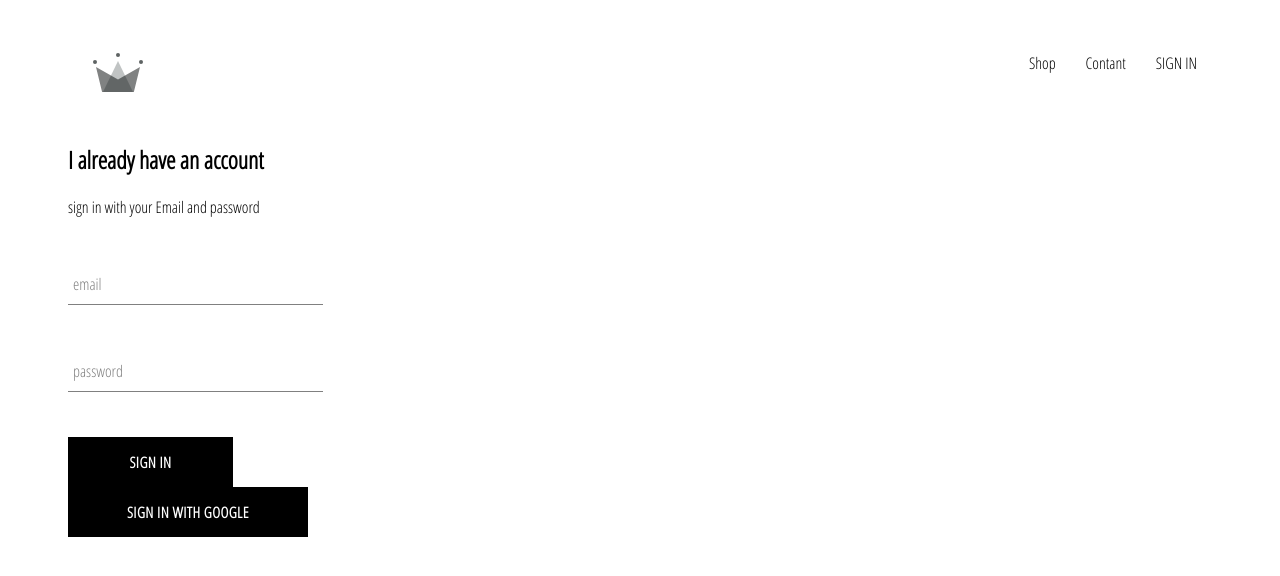
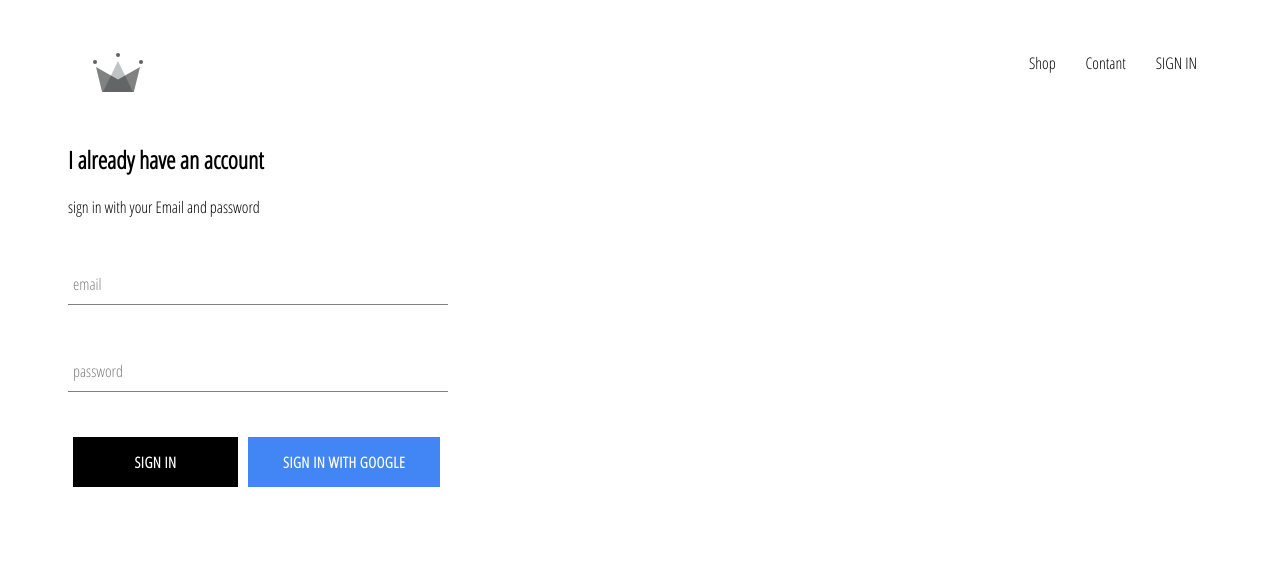
Before and after one commit to Mahdi-Alizadeh96/Crown-shop, a React (Create React App) app: page /Auth in a window 1280 px wide. Shown: the top 576 px of the page. Built offline with nearby package versions, Linux system fonts and the light colour scheme; no server answers.

Commit message:
sign in style

```diff
--- a/public/main.css
+++ b/public/main.css
@@ -1,6 +1,9 @@
 body {
   font-family: 'Open Sans Condensed', sans-serif;
   padding: 20px 60px; }
+
+* {
+  box-sizing: border-box; }
 
 a {
   text-decoration: none;
@@ -188,17 +191,28 @@ a {
   font-family: 'Open Sans Condensed';
   font-weight: bolder;
   border: none;
-  cursor: pointer; }
+  cursor: pointer;
+  margin: 0 5px; }
   .custom-button:hover {
     background-color: white;
     color: black;
     border: 1px solid black; }
+  .custom-button.google-sign-in {
+    background-color: #4285f4;
+    color: white; }
+    .custom-button.google-sign-in:hover {
+      border: 1px solid #4285f4;
+      background-color: white;
+      color: #4285f4; }
 
 .sign-in {
-  width: 30vh;
+  width: 380px;
   display: flex;
   flex-direction: column; }
   .sign-in .title {
     margin: 10px 0px; }
+  .sign-in .buttons {
+    display: flex;
+    justify-content: center; }
 
 /*# sourceMappingURL=main.css.map */
--- a/public/main.scss
+++ b/public/main.scss
@@ -5,6 +5,10 @@ body {
     font-family: 'Open Sans Condensed', sans-serif;
     // transition: all 03s;
     padding: 20px 60px;
+}
+
+* {
+  box-sizing: border-box;
 }
 
 a {
@@ -257,19 +261,32 @@ justify-content: space-between;
     font-weight: bolder;
     border: none;
     cursor: pointer;
+    margin: 0 5px;
 
     &:hover {
       background-color: white;
       color: black;
       border: 1px solid black;
     }
+    &.google-sign-in {
+      background-color: #4285f4;
+      color: white;
+      &:hover {
+        border: 1px solid #4285f4;
+        background-color: white;
+        color: #4285f4;
+      }
+    }
   }
 .sign-in {
-  width: 30vh;
+  width: 380px;
   display: flex;
   flex-direction: column;
-
   .title {
     margin: 10px 0px;
   }
+  .buttons {
+    display: flex;
+    justify-content: center;
+  }
 }
--- a/src/components/Auth/SignIn.jsx
+++ b/src/components/Auth/SignIn.jsx
@@ -33,9 +33,11 @@ export default class SignIn extends Component {
                 <form onSubmit={this.handleSubmit}>
                     <FormInput lable='email' name='email' type="email" handleChange={this.handleChange} value={this.state.email} required />
                     <FormInput lable='password' name='password' type="password" value={this.state.password} handleChange={this.handleChange} required />
-                    <CustomButton type="submit">SIGN IN</CustomButton>
+                    <div className='button'>
+                        <CustomButton type="submit">SIGN IN</CustomButton>
+                        <CustomButton isGoolgleSignIn onClick={signInWithGoogle} >SIGN IN WITH GOOGLE</CustomButton>
+                    </div>
                 </form>
-                    <CustomButton onClick={signInWithGoogle} >SIGN IN WITH GOOGLE</CustomButton>
             </div>
         )
     }
--- a/src/components/Custom-button/CustomButton.jsx
+++ b/src/components/Custom-button/CustomButton.jsx
@@ -1,8 +1,8 @@
 import React from 'react'
 
-export default function CustomButton({children, ...otherProps}) {
+export default function CustomButton({children,isGoolgleSignIn , ...otherProps}) {
     return (
-        <button className='custom-button' {...otherProps}>
+        <button className={`${isGoolgleSignIn ? 'google-sign-in' : '' } custom-button`} {...otherProps}>
             {children}
         </button>
     )
```
Also changed, not shown: 2 other files (tests, documents, lock files or other folders).
